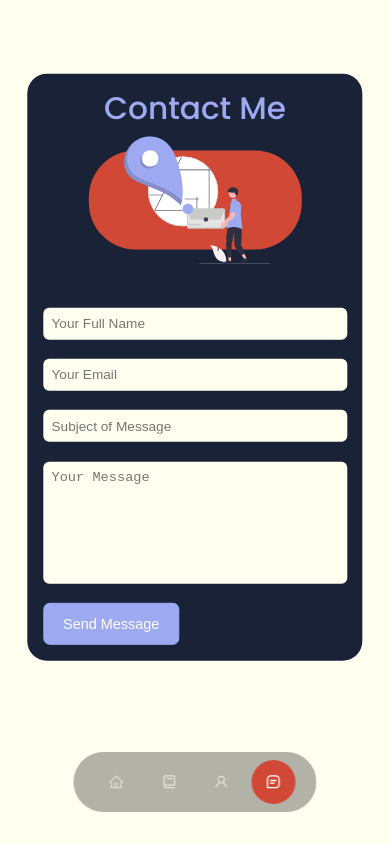
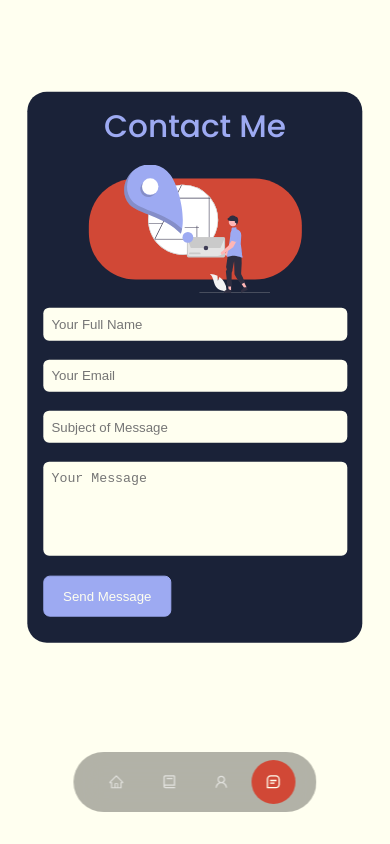
Before and after one commit to joethompson1/joethompson, a React (Create React App) app: page /contact in a window 390 px wide. Built offline with nearby package versions, Linux system fonts and the light colour scheme.

Commit message:
fixing contact me page sizing on mobile

```diff
--- a/src/components/contact/contact.css
+++ b/src/components/contact/contact.css
@@ -205,6 +205,7 @@ input, textarea {
 		width: var(--container-width-md);
 		border-radius: 5vw;
 		top: 50%;
+		height: 75%;
 	}
 
 
@@ -229,18 +230,17 @@ input, textarea {
 		position: relative;
 		grid-template-columns: 1fr;
 /*		grid-template-rows: 40% 75%;*/
-		grid-template-rows: 1fr 2fr;
-		gap: 9%;
-/*		padding-top: 4vw;*/
-/*		padding-bottom: 25vw;*/
-/*		height: 75%;*/
+		grid-template-rows: 2fr 6fr;
+		gap: 5%;
+		height: 100%;
+		background: transparent;
 	}
 
 
 	.contact__options {
 		left: 50%;
 		top: 50%;
-		transform: translate(-50%, -50%);
+		transform: translate(-50%, -40%);
 		width: 70%;
 		height: 80%;
 	}
@@ -261,8 +261,8 @@ input, textarea {
 		position: relative;
 /*		display: flex;*/
 		flex-direction: column;
+		height: 100%;
 		gap: 1.2rem;
-/*		padding-bottom: 5vw;*/
 	}
 
 
@@ -272,12 +272,16 @@ input, textarea {
 		border-radius: 1.5vw;
 		background: var(--color-bg);
 		resize: none;
-		font-size: 3.5vw;
+		font-size: 3.4vw;
 		color: var(--color-bg-variant);
 	}
 
+	textarea {
+		height: 25%;
+	}
+
 	.btn-primary {
-		font-size: 3.7vw;
+		font-size: 3.4vw;
 	}
 
 	.btn-primary:hover{
```
